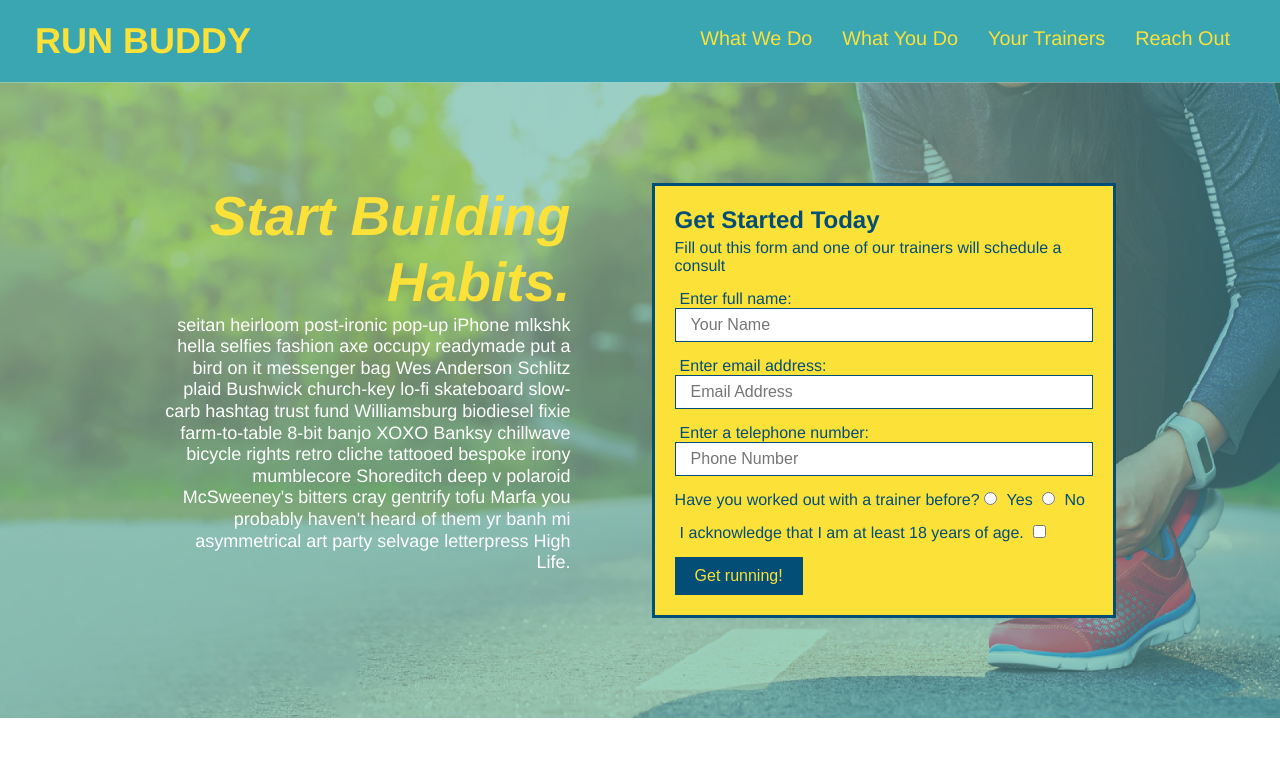
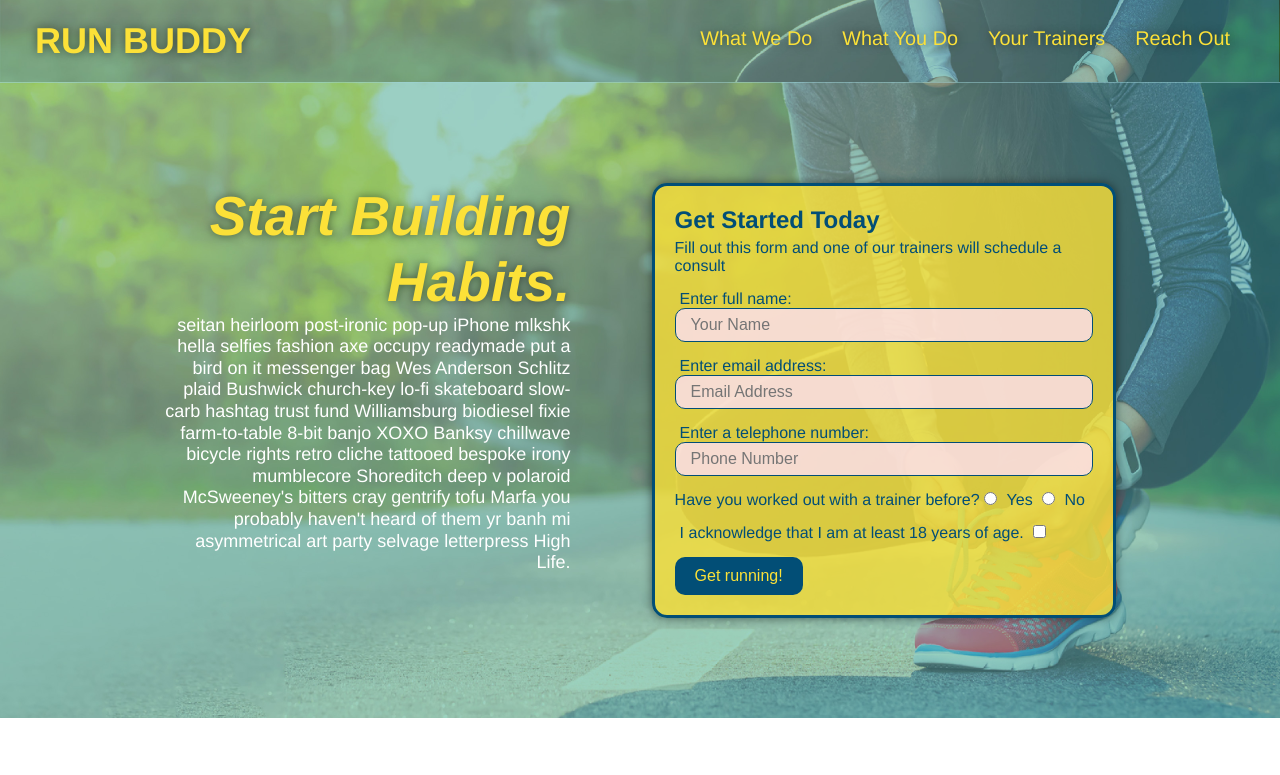
Before and after one commit to Blaker817/run-buddy, a plain HTML site: page index.html in a window 1280 px wide. Shown: the top 775 px of the page. Drawn offline with Linux system fonts and the light colour scheme; files whose address does not match are found by name.

Commit message:
added psuedo classes

```diff
--- a/assets/css/style.css
+++ b/assets/css/style.css
@@ -17,6 +17,14 @@ header {
   display: flex;
   justify-content: space-between;
   flex-wrap: wrap;
+  position: -webkit-sticky;
+  position: sticky;
+  top: 0;
+  background-image: url("../images/hero-bg.jpg");
+background-size: cover;
+background-position: center;
+background-attachment: fixed;
+background-position: 80%
 }
 
 header h1 {
@@ -24,6 +32,8 @@ header h1 {
   font-size: 36px;
   color: #fce138;
   margin: 0;
+  /* add alongside your existing declarations */
+  text-shadow: 0 0 10px rgba(0, 0, 0, 0.5);
 }
 header a {
   text-decoration: none;
@@ -47,8 +57,14 @@ header nav ul li a {
   padding: 10px 15px;
   font-weight: lighter;
   font-size: 1.55vw;
+  text-shadow: 0 0 10px rgba(0, 0, 0, 0.5);
 }
-
+header nav ul li a:hover {
+  background: #fce138;
+  color: #024e76;
+  border-radius: 15px;
+  text-shadow: none;
+}
 footer {
   display: flex;
   justify-content: space-between;
@@ -87,6 +103,8 @@ section {
   background-image: url('../images/hero-bg.jpg');
   background-size: cover;
   background-position: center;
+  background-attachment: fixed;
+background-position: 80%
 }
 /* Hero Style End */
 .hero-cta {
@@ -101,15 +119,18 @@ section {
   font-style: italic;
   font-size: 55px;
   color: #fce138;
+  text-shadow: 0 0 10px rgba(0, 0, 0, 0.5);
 }
 
 .hero-form {
   border: 3px solid #024e76;
-  background-color: #fce138;
+  background-color: rgba(252, 225, 56, 0.8);
   padding: 20px;
   color: #024e76;
   width: 40%;
   margin: 3.5%;
+  border-radius: 15px;
+  box-shadow: 0 0 10px rgba(0, 0, 0, 0.5);
 }
 
 .hero-form h3 {
@@ -128,6 +149,12 @@ section {
   color: #024e76;
   width: 100%;
   margin-bottom: 15px;
+  border-radius: 10px;
+  background-color: rgba(255, 225, 255, 0.75);
+}
+.form-input:focus {
+  background-color: rgba(255,255,255, 1);
+  outline: none;
 }
 
 .hero-form label {
@@ -140,7 +167,12 @@ section {
   border: none;
   padding: 10px 20px;
   font-size: 16px;
+  border-radius: 10px;
 }
+.hero-form button:hover {
+  background-color: #39a6b2;
+}
+
 .intro {
 }
 
@@ -165,7 +197,9 @@ section {
   align-items: center;
   justify-content: space-between;
 }
-
+.step:last-child {
+  border-bottom: none;
+}
 .step h3 {
   color: #024e76;
   font-size: 46px;
@@ -302,6 +336,12 @@ contact-info div {
   width: 100%;
   margin-bottom: 15px;
   margin-top: 5px;
+  border-radius: 10px;
+  background-color: rgba(255, 225, 255, 0.75);
+}
+.form-input:focus, .contact-form textarea:focus {
+  background-color: rgba(255,255,255, 1);
+  outline: none;
 }
 .contact-form button {
   width: 100%;
@@ -311,12 +351,18 @@ contact-info div {
   text-align: center;
   padding: 15px 0;
   font-size: 16px;
+  border-radius: 10px;
+}
+.contact-form button:hover {
+  color: #fce138;
+  background: #39a6b2;
 }
 /* MEDIA QUERY FOR SMALLER DESKTOP SCREENS AND SMALLER */
 @media screen and (max-width: 980px) {
   header {
     padding-bottom: 0;
     justify-content: center;
+    position: relative;
   }
   header h1 {
     width: 100%;
```
